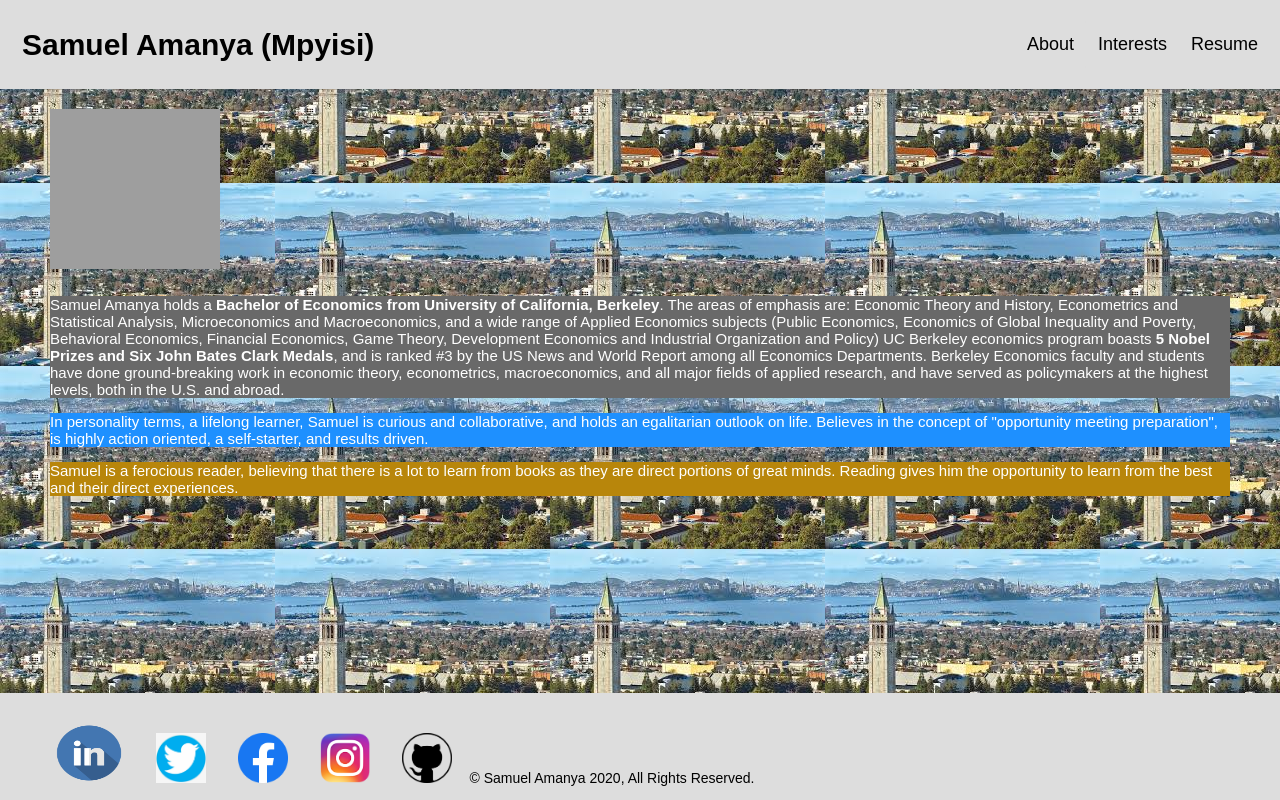
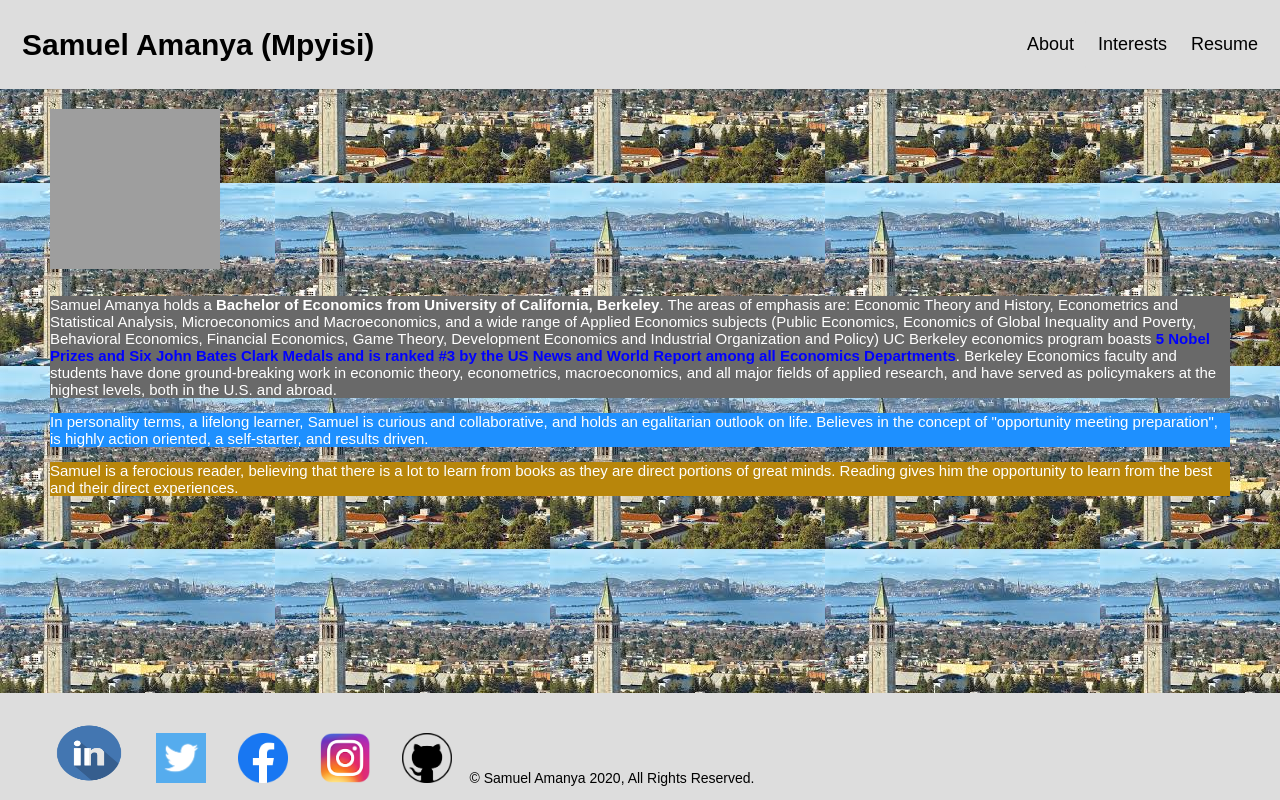
Before and after one commit to sammyamanya/sammyamanya.github.io, a plain HTML site: page index.html in a window 1280 px wide. Drawn offline with Linux system fonts and the light colour scheme; grey boxes are pictures that could not be loaded.

Commit message:
added tweaks

```diff
--- a/index.html
+++ b/index.html
@@ -118,7 +118,7 @@ body {
 </div>
 <div style="padding: 0px 50px 0px 50px;">
   <p style="background-color: rgb(105,105,105);">Samuel Amanya holds a <b>Bachelor of Economics from University of California, Berkeley</b>. The areas of emphasis are: Economic Theory and History, Econometrics and Statistical Analysis, Microeconomics and Macroeconomics, and a wide range of Applied Economics subjects (Public Economics, Economics of Global Inequality and Poverty, Behavioral Economics, Financial Economics, Game Theory, Development Economics and Industrial Organization and Policy)
-  UC Berkeley economics program boasts <b>5 Nobel Prizes and Six John Bates Clark Medals</b>, and is ranked #3 by the US News and World Report among all Economics Departments. Berkeley Economics faculty and students have done ground-breaking work in economic theory, econometrics, macroeconomics, and all major fields of applied research, and have served as policymakers at the highest levels, both in the U.S. and abroad.</p>
+  UC Berkeley economics program boasts <b style="color: blue;">5 Nobel Prizes and Six John Bates Clark Medals and is ranked #3 by the US News and World Report among all Economics Departments</b>. Berkeley Economics faculty and students have done ground-breaking work in economic theory, econometrics, macroeconomics, and all major fields of applied research, and have served as policymakers at the highest levels, both in the U.S. and abroad.</p>
 
     <p style="background-color: #1E90FF;">In personality terms, a lifelong learner, Samuel is curious and collaborative, and holds an egalitarian outlook on life. Believes in the concept of "opportunity meeting preparation", is highly action oriented, a self-starter, and results driven.</p>
 
@@ -137,7 +137,7 @@ body {
   <p>
     <ul id="horizontal-list">
       <li><a href="https://www.linkedin.com/"><img src="img/linkedin.png" alt="Linkedin" width="70" height="60" /></a></li>
-      <li><a href="https://twitter.com/smadepartmental"><img src="img/twitter.jpg" alt="Twitter" width="50" height="50" /></a></li>
+      <li><a href="https://twitter.com/smadepartmental"><img src="img/twitter-icon-images-12.jpeg" alt="Twitter" width="50" height="50" /></a></li>
       <li><a href="https://www.facebook.com/samuelmpyisi"><img src="img/f_logo_RGB-Hex-Blue_512.png" alt="Facebook" width="50" height="50" /></a></li>
       <li><a href="twitpers.html"><img src="img/ig-logo-email.png" alt="Instagram" width="50" height="50" /></a></li>
       <li><a href="twitpers.html"><img src="img/github.png" alt="Github" width="50" height="50" /></a></li>
```
Also changed, not shown: about.html (+1 -1 lines), interests.html (+1 -1 lines), resume.html (+1 -1 lines), img/twitter icon.png (added), img/twitter icon2.png (added), img/twitter-icon-images-12.jpeg (added).
